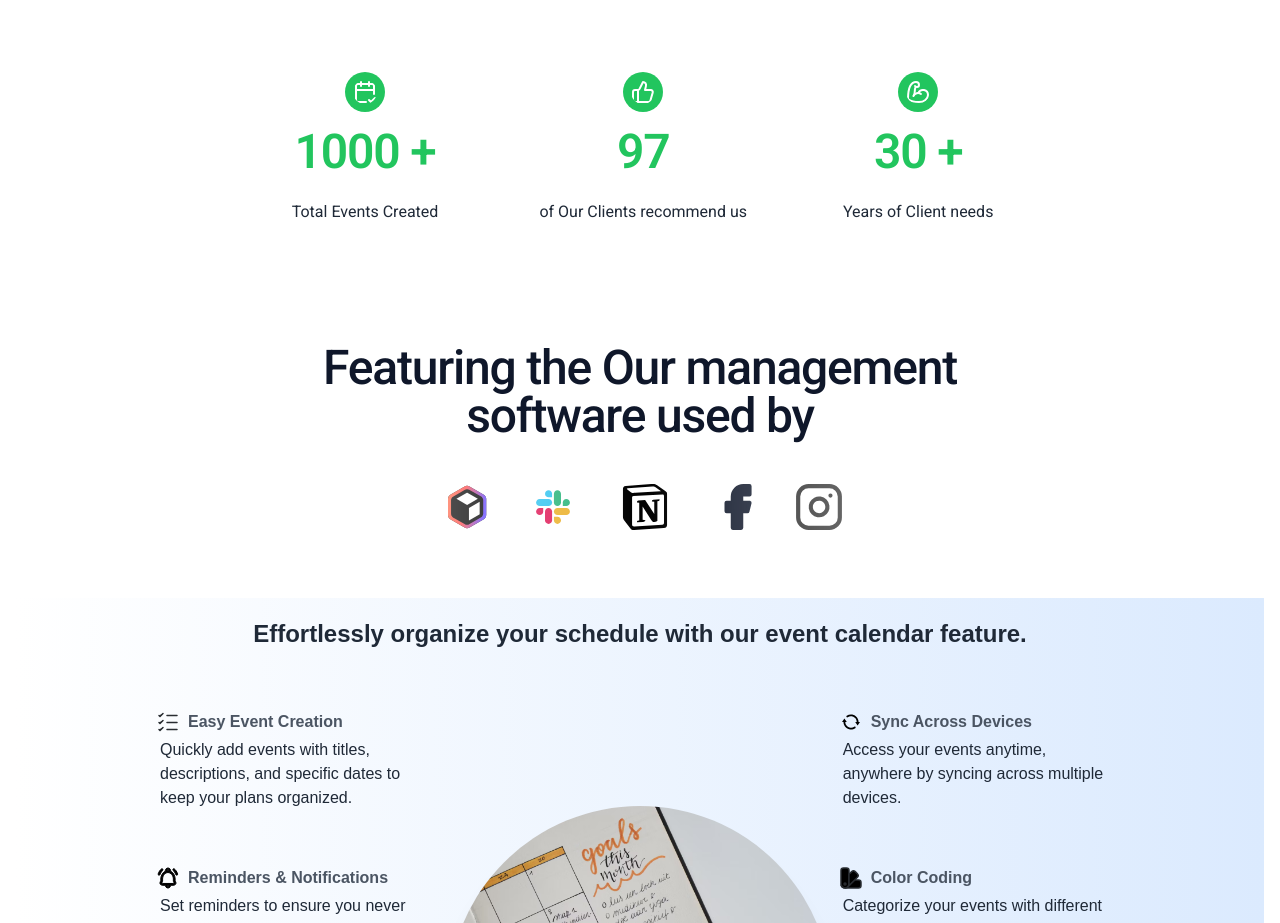
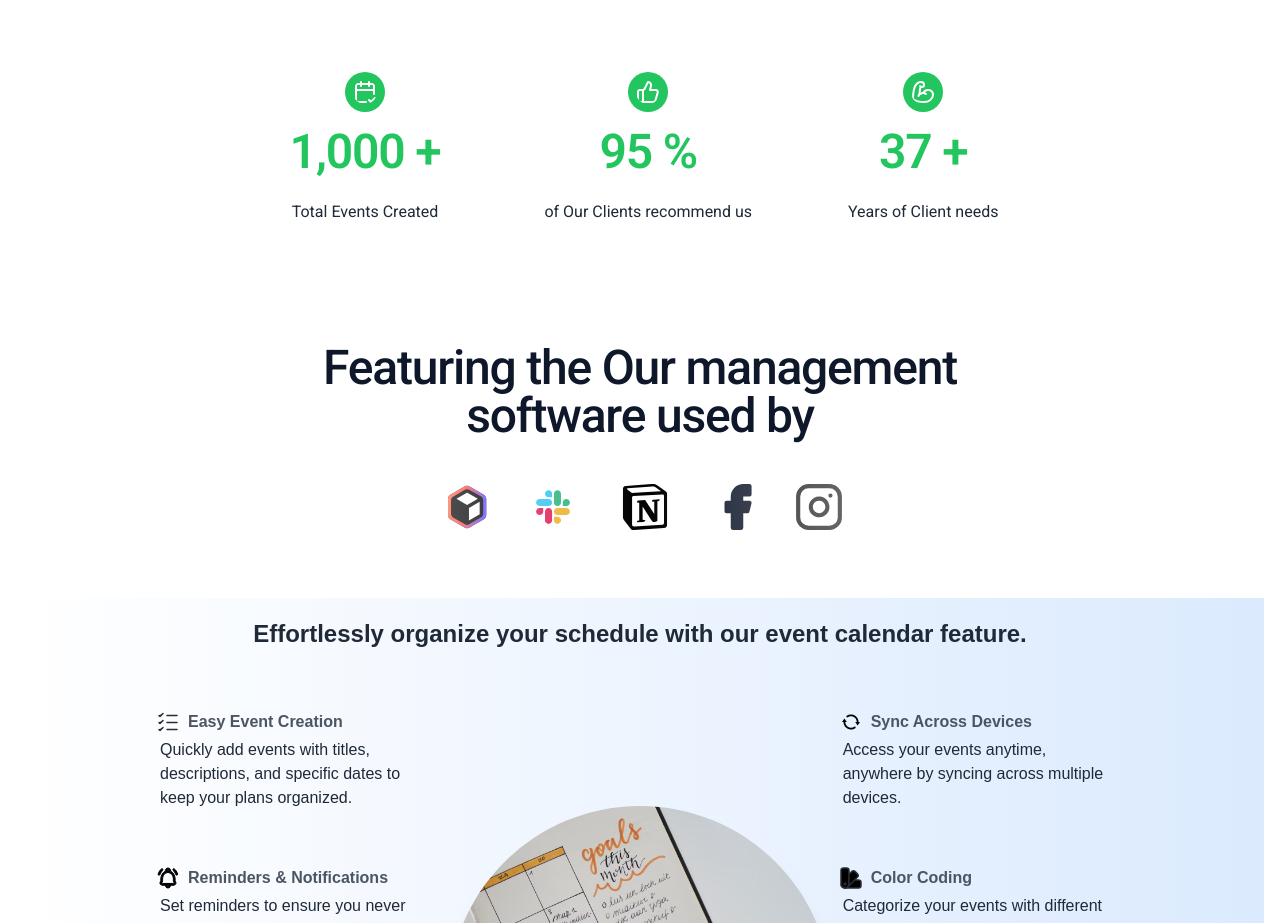
Before and after one commit to gauravThakur-sgl/event-management, a React (Vite) app: page / in a window 1280 px wide. Shown: the part 880-1803 px from the top of the page. Built offline with nearby package versions, Linux system fonts and the light colour scheme; a web font is replaced by a local one.

Commit message:
Added count animation

```diff
--- a/package.json
+++ b/package.json
@@ -17,6 +17,7 @@
     "embla-carousel-react": "^8.5.2",
     "lucide-react": "^0.472.0",
     "react": "^18.3.1",
+    "react-countup": "^6.5.3",
     "react-dom": "^18.3.1",
     "react-router-dom": "^7.1.3",
     "tailwind-merge": "^2.6.0",
--- a/src/components/Numbers.tsx
+++ b/src/components/Numbers.tsx
@@ -1,5 +1,6 @@
 import { BicepsFlexed, CalendarCheck2, ThumbsUp } from "lucide-react";
 import { NumberIcon } from "./ui/NumberIcon";
+import CountUp from "react-countup";
 
 export const Numbers = () => {
   const iconStyle = "rounded-full bg-green-500 text-white font semibold h-10 w-10 p-2";
@@ -8,17 +9,17 @@ export const Numbers = () => {
       <NumberIcon
         icon={<CalendarCheck2 className={`${iconStyle}`} />}
         description="Total Events Created"
-        number="1000 +"
+        number={<CountUp end={1000} duration={2} suffix=" +" className="transition-all duration-200"/>}
       />
       <NumberIcon
         icon={<ThumbsUp className={`${iconStyle}`} />}
         description="of Our Clients recommend us"
-        number="97"
+        number={<CountUp end={95} duration={2} suffix=" %" />}
       />
       <NumberIcon
         icon={<BicepsFlexed className={`${iconStyle}`} />}
         description="Years of Client needs"
-        number="30 +"
+        number={<CountUp end={37} duration={2} suffix=" +" />}
       />
     </div>
   );
--- a/src/components/ui/NumberIcon.tsx
+++ b/src/components/ui/NumberIcon.tsx
@@ -1,7 +1,7 @@
 interface INumberIconProps {
   icon: React.ReactNode;
   description: string;
-  number: string;
+  number?: React.ReactNode;
 }
 export const NumberIcon = ({ icon, description, number }: INumberIconProps) => {
   return (
```
Also changed, not shown: 1 other file (tests, documents, lock files or other folders).
